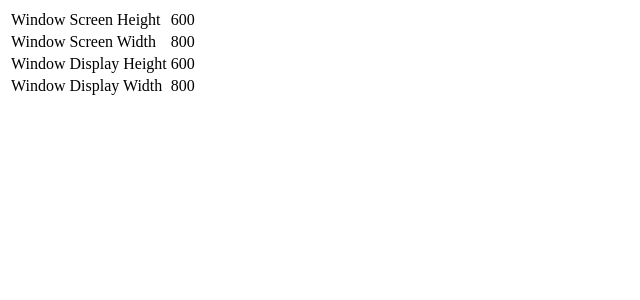
After one commit to Jugendhackt/openprofile, a PHP site: page /display_size.html in a window 1280 px wide. The commit adds this page. Shown: the top 300 px of the page, without its empty margins (0-640 px from the left). Run offline with PHP 8.4, Linux system fonts and the light colour scheme.

Commit message:
Display Resolution with minor bugs

```diff
--- /dev/null
+++ b/display_size.html
@@ -0,0 +1,44 @@
+<!DOCTYPE html>
+<html>
+    <head>
+        <style>
+
+        </style>
+    </head>
+    <body>
+        <div id="demoContainer">
+            <table>
+                <tr>
+                    <td>
+                       Window Screen Height
+                    </td>
+                    <td id="windowScreenHeight">
+                    </td>
+                </tr>
+                <tr>
+                    <td>
+                        Window Screen Width
+                    </td>
+                    <td id="windowScreenWidth">
+                    </td>
+                </tr>
+                <tr>
+                    <td>
+                        Window Display Height
+                    </td>
+                    <td id="windowDisplayHeight">
+                    </td>
+                </tr>
+                <tr>
+                    <td>
+                        Window Display Width
+                    </td>
+                    <td id="windowDisplayWidth">
+                    </td>
+                </tr>
+
+            </table>
+        </div>
+        <script src="display_size.js"></script>
+    </body>
+</html>
--- /dev/null
+++ b/display_size.js
@@ -0,0 +1,25 @@
+function getScreenHeight(){
+    return window.screen.height;
+}
+
+function getScreenWidth(){
+    return window.screen.width;
+}
+
+function getWindowHeight(){
+    return window.screen.availHeight;
+}
+function getWindowWidth(){
+    return window.screen.availWidth;
+}
+
+window.onload = function(){
+    var windowScreenHeight = document.getElementById("windowScreenHeight");
+    windowScreenHeight.innerHTML = getScreenHeight();
+    var windowScreenWidth = document.getElementById("windowScreenWidth");
+    windowScreenWidth.innerHTML = getScreenWidth();
+    var windowDisplayHeight = document.getElementById("windowDisplayHeight");
+    windowDisplayHeight.innerHTML = getWindowHeight();
+    var windowDisplayWidth = document.getElementById("windowDisplayWidth");
+    windowDisplayWidth.innerHTML = getWindowWidth();
+}
--- a/foto_drop.php
+++ b/foto_drop.php
@@ -70,7 +70,7 @@
         echo "</table>";
         ?>
         <div class="demo-frame">
-            <div class="demo-container">
+            <div id="demo-container">
                 <?php
                 echo '<img id="img" src="'. $picturePath.'" width="700"/>';
                 ?>
--- a/foto_object_detection.js
+++ b/foto_object_detection.js
@@ -14,7 +14,7 @@ window.onload = function() {
 
     window.plot = function(x, y, w, h) {
         var rect = document.createElement('div');
-        document.querySelector('.demo-container').appendChild(rect);
+        document.getElementById('demo-container').appendChild(rect);
         rect.classList.add('rect');
         rect.style.width = w + 'px';
         rect.style.height = h + 'px';
```
